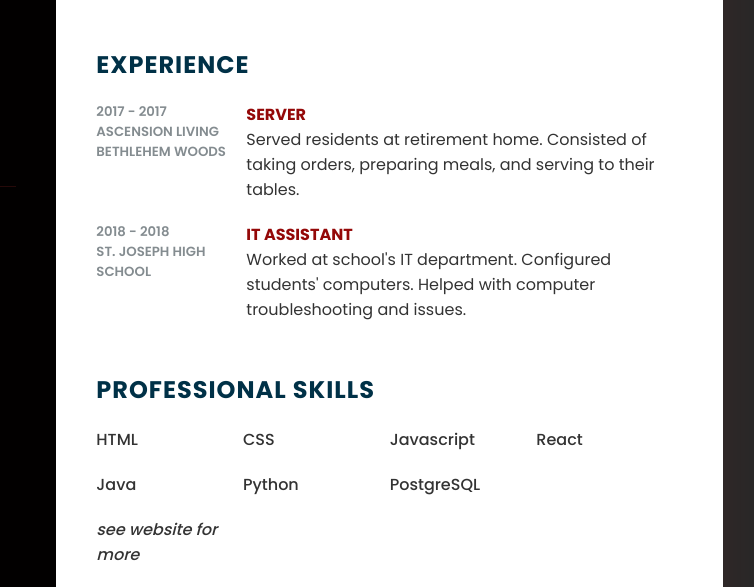
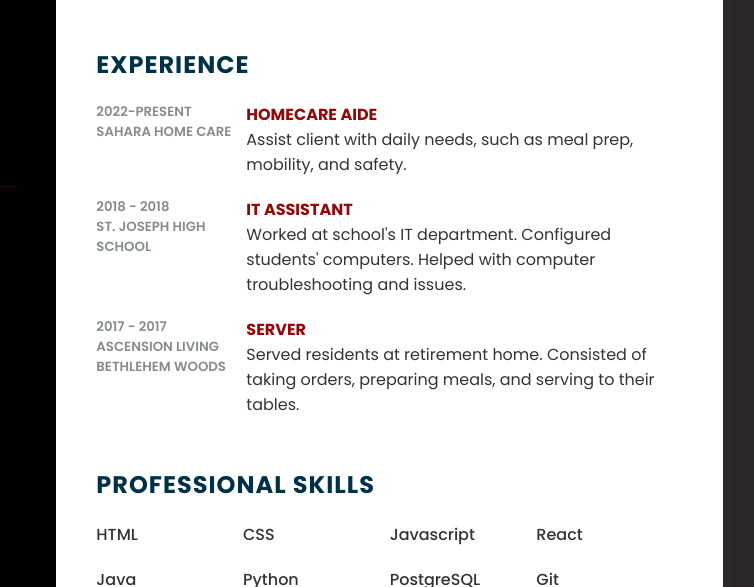
Before and after one commit to rbaraku/Resume, a plain HTML site: page index.html in a window 1280 px wide. Shown: the part 213-800 px from the top of the page, 417-1171 px from the left. Drawn offline with Linux system fonts and the light colour scheme.

Commit message:
small changes

```diff
--- a/index.html
+++ b/index.html
@@ -101,23 +101,33 @@
     <h2 class="title2">Experience</h2>
     <div class="box">
         <div class="year_company">
-            <h5>2017 - 2017</h5>
-            <h5>Ascension Living Bethlehem Woods</h5>
+            <h5>2022-Present</h5>
+            <h5>Sahara Home Care</h5>
         </div>
         <div class="text">
-            <h4>Server</h4>
-            <p>Served residents at retirement home. Consisted of taking orders, preparing meals, and
-                serving to their tables. </p>
+            <h4>Homecare Aide</h4>
+            <p> Assist client with daily needs, such as meal prep, mobility, and safety. </p>
+        </div>
+        </div>
+    <div class="box">
+        <div class="year_company">
+            <h5>2018 - 2018</h5>
+            <h5>St. Joseph High School</h5>
+        </div>
+        <div class="text">
+            <h4>IT Assistant</h4>
+            <p>Worked at school's IT department. Configured students' computers. Helped with computer troubleshooting and issues. </p>
         </div>
     </div>
     <div class="box">
     <div class="year_company">
-        <h5>2018 - 2018</h5>
-        <h5>St. Joseph High School</h5>
+        <h5>2017 - 2017</h5>
+        <h5>Ascension Living Bethlehem Woods</h5>
     </div>
     <div class="text">
-        <h4>IT Assistant</h4>
-        <p>Worked at school's IT department. Configured students' computers. Helped with computer troubleshooting and issues. </p>
+        <h4>Server</h4>
+        <p>Served residents at retirement home. Consisted of taking orders, preparing meals, and
+            serving to their tables. </p>
     </div>
     </div>
     </div>
@@ -132,9 +142,8 @@
         <li>Java</li>
         <li>Python</li>
         <li>PostgreSQL</li>
-        <li></li>
-        <li><a href='https://rrondev.netlify.app/' target="_blank"><i>see website for more</i></a></li>
-        </ul>
+        <li>Git</li>
+        </ul> <a href='https://rrondev.netlify.app/' target="_blank"><i><u>see website for more</u></i></a>
     </div>
 
     <div class="about qualities">
```
